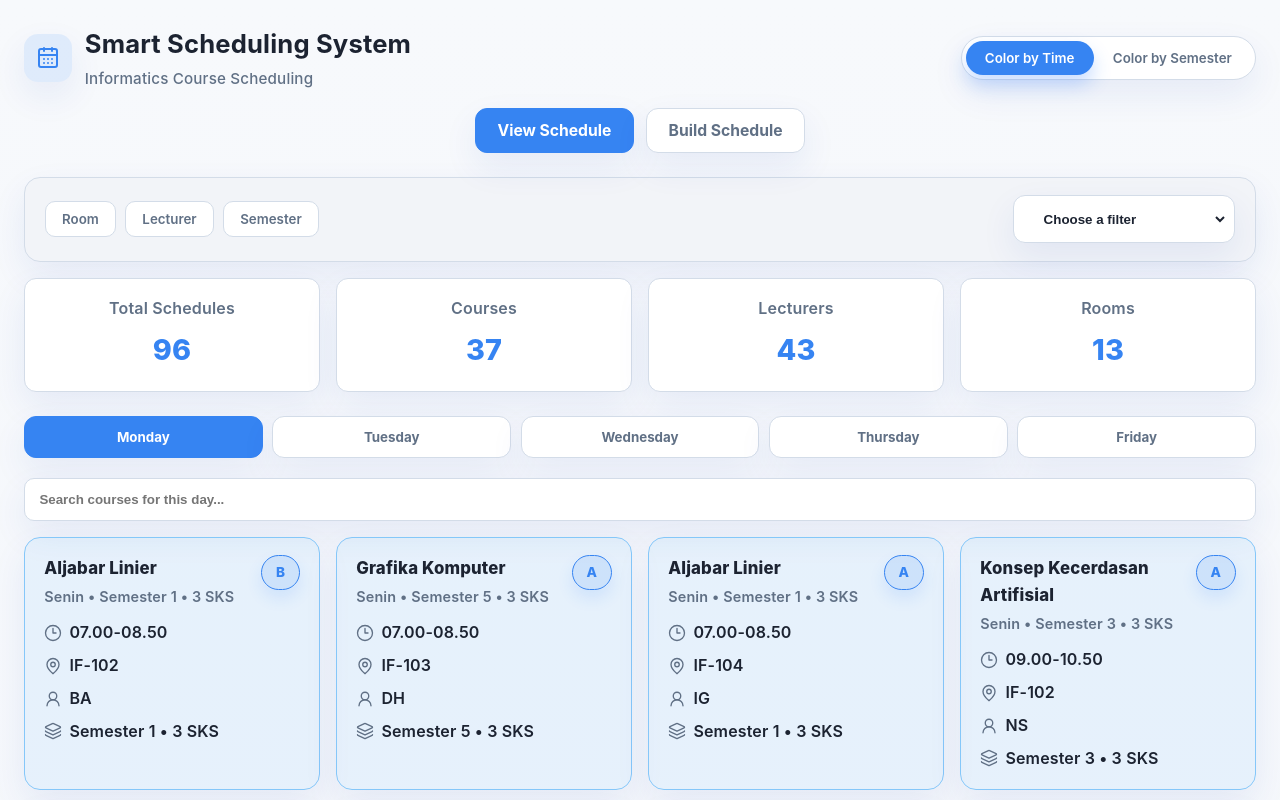
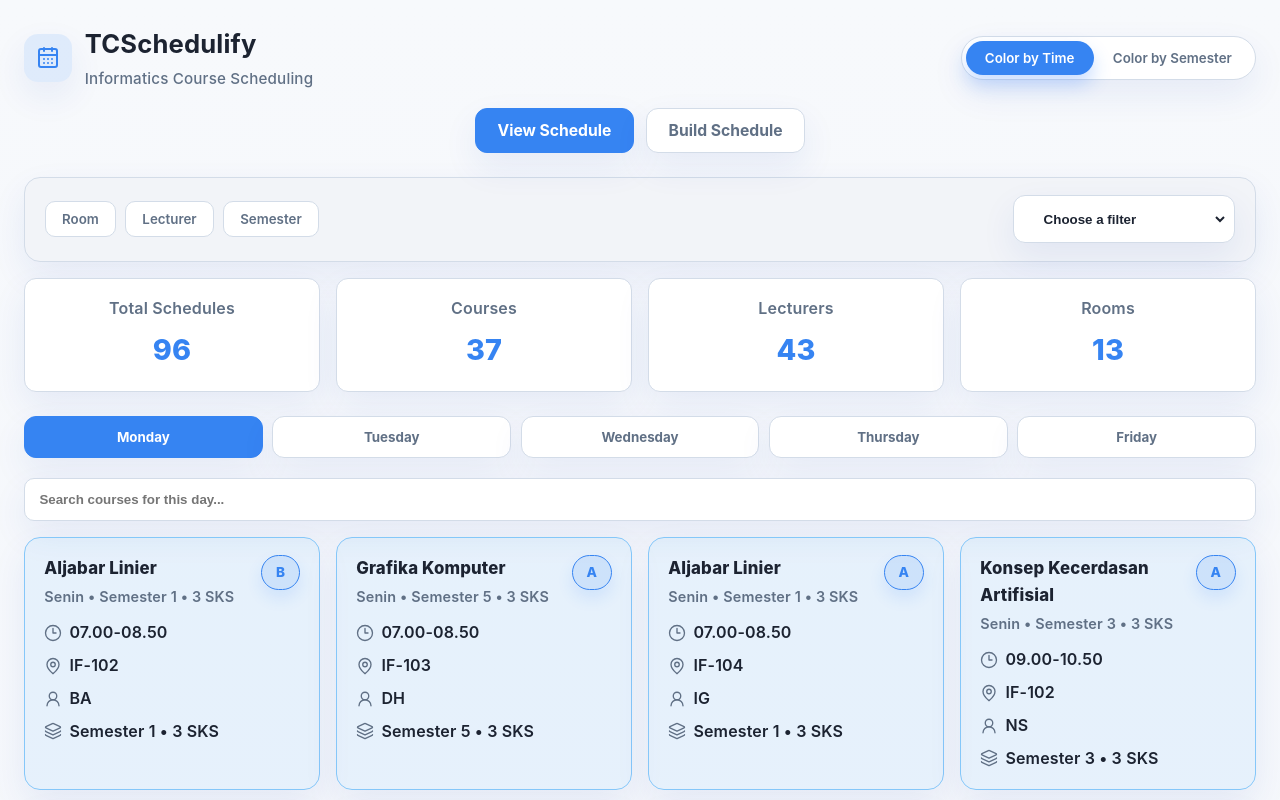
Before and after one commit to Mafuruko/FP_RSBP, a plain HTML site: page index.html in a window 1280 px wide. Shown: the top 800 px of the page. Drawn offline with nearby package versions, Linux system fonts and the light colour scheme.

Commit message:
update nama

```diff
--- a/index.html
+++ b/index.html
@@ -3,7 +3,7 @@
   <head>
     <meta charset="UTF-8" />
     <meta name="viewport" content="width=device-width, initial-scale=1.0" />
-    <title>Smart Scheduling System - Course Scheduler</title>
+    <title>TCSchedulify - Course Scheduler</title>
     <meta
       name="description"
       content="Smart and efficient Informatics course scheduling system to organize your classes"
@@ -20,7 +20,7 @@
             <i data-lucide="calendar-days"></i>
           </span>
           <div>
-            <h1>Smart Scheduling System</h1>
+            <h1>TCSchedulify</h1>
             <p class="subtitle">Informatics Course Scheduling</p>
           </div>
         </div>
```
Also changed, not shown: README.md, image.png (added).
